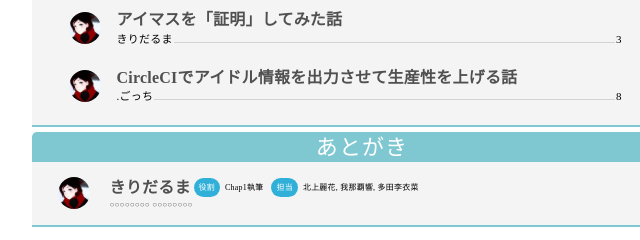
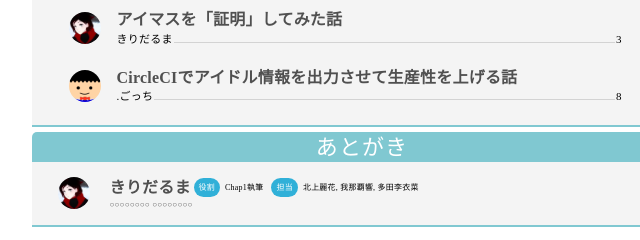
Before and after one commit to imas/imasbook, a website: page imasbook02/templates/index.html in a window 1280 px wide. Shown: the part 295-535 px from the top of the page, 278-918 px from the left. Drawn offline with Linux system fonts and the light colour scheme; a web font is replaced by a local one.

Commit message:
add yutagoto icon

```diff
--- a/imasbook02/templates/index.html
+++ b/imasbook02/templates/index.html
@@ -52,7 +52,7 @@
       <li>
         <div class="index_item">
           <figure class="image">
-            <img alt='icon' src='assets/img/kiridaruma.jpeg' class='avatar'/>
+            <img alt='icon' src='assets/img/yutagoto.png' class='avatar'/>
           </figure>
           <div class="text">
             <h2>CircleCIでアイドル情報を出力させて生産性を上げる話</h2>
```
Also changed, not shown: imasbook02/templates/assets/img/yutagoto.png (added).
